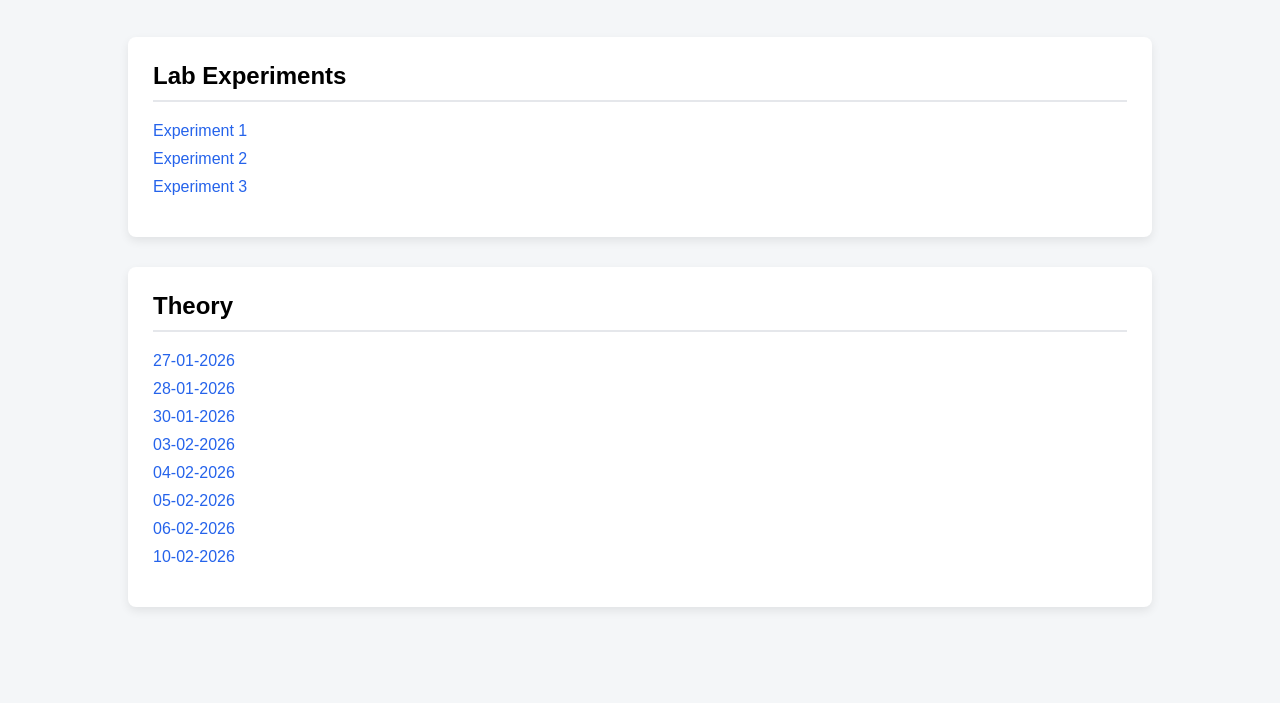
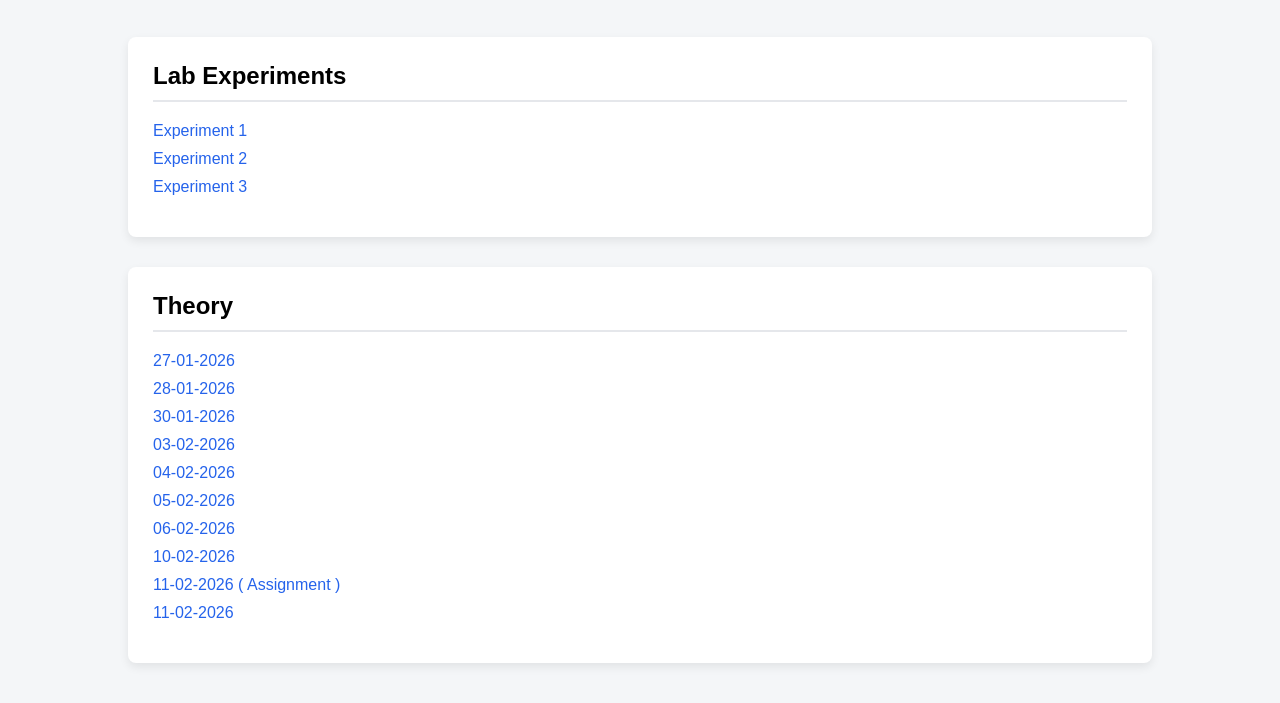
Before and after one commit to Ronak25034/Containerization, a plain HTML site: page index.html in a window 1280 px wide. Shown: the part 100-803 px from the top of the page. Drawn offline with Linux system fonts and the light colour scheme.

Commit message:
class work

```diff
--- a/index.html
+++ b/index.html
@@ -87,6 +87,8 @@
                <li><a href="Theory/05.02.26/">05-02-2026</a></li>
                <li><a href="Theory/06.02.26/">06-02-2026</a></li>
                <li><a href="Theory/10.02.26/">10-02-2026</a></li>
+               <li><a href="Theory/11.02.26 ( Assignment )/">11-02-2026 ( Assignment )</a></li>
+               <li><a href="Theory/11.02.26/">11-02-2026</a></li>
             </ul>
         </div>
 
```
Also changed, not shown: Theory/11.02.26 ( Assignment )/Images/1.png (added), Theory/11.02.26 ( Assignment )/Images/2.png (added), Theory/11.02.26 ( Assignment )/Images/3.png (added), Theory/11.02.26 ( Assignment )/Images/4.png (added), Theory/11.02.26 ( Assignment )/Images/5.png (added), Theory/11.02.26 ( Assignment )/README.md (added), Theory/11.02.26/Images/1.png (added), Theory/11.02.26/Images/2.png (added), Theory/11.02.26/Images/3.png (added), Theory/11.02.26/Images/4.png (added), Theory/11.02.26/Images/5.png (added), Theory/11.02.26/Images/6.png (added), Theory/11.02.26/README.md (added), 1 other file.
